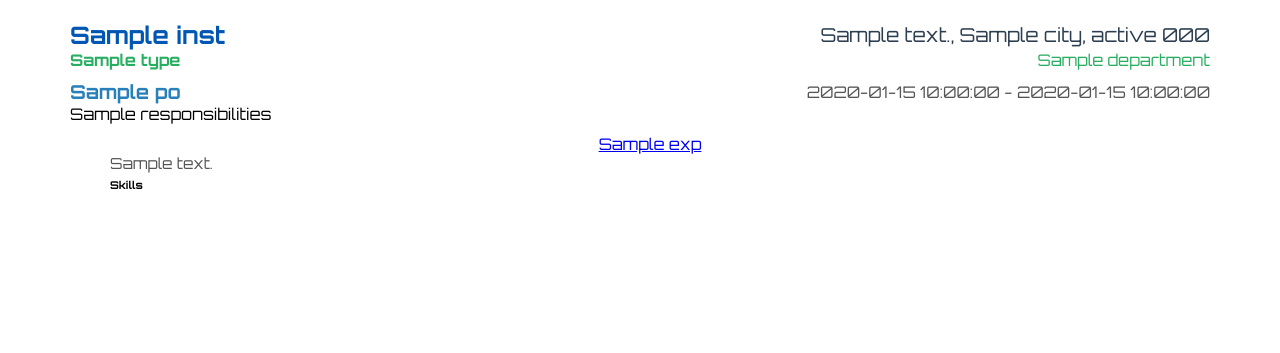
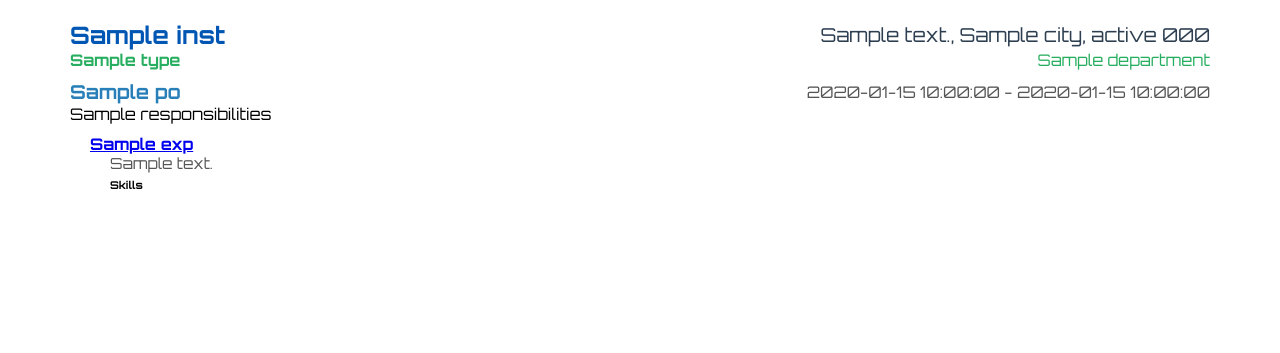
Before and after one commit to Zooomulus/CSE477-HW2, a Python web app: template flask_app/templates/resume.html in a window 1280 px wide. Shown: the part 179-532 px from the top of the page. Run offline with Jinja, Linux system fonts and the light colour scheme; the template is opened without the code that fills it: most values are stand-ins (such as "Sample title", 1, 10 or a date in 2020).

Commit message:
add experience hyperlink

```diff
--- a/flask_app/database/initial_data/experiences.csv
+++ b/flask_app/database/initial_data/experiences.csv
@@ -1,3 +1,3 @@
 "experience_id","position_id","name","description","start_date","end_date","hyperlink"
 "1","1","Renesas V4H debugging","Flashed the evaluation board and set up power measurement components","2024-06-03","2024-08-16",
-"2","2","Software Set up","Setting up NVIDIA Isaac Sim on Omniverse and NoMachine to connect to lab's server","2025-02-01",NULL,
+"2","2","Software Set up","Setting up NVIDIA Isaac Sim on Omniverse and NoMachine to connect to lab's server","2025-02-01",NULL,"https://gpus.aiactionlab.com/"
--- a/flask_app/static/main/css/resume.css
+++ b/flask_app/static/main/css/resume.css
@@ -95,6 +95,12 @@
     color: #2c3e50;
 }
 
+.experience a {
+    font-weight: bold;
+    display: block;
+    text-align: left;
+}
+
 .experience-description {
     margin-left: 20px;
     font-size: 0.95em;
```
